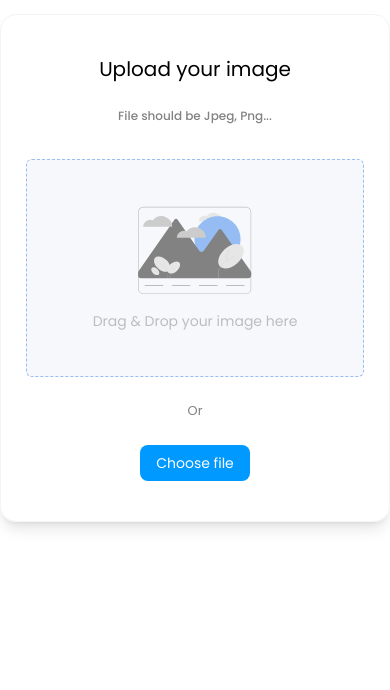
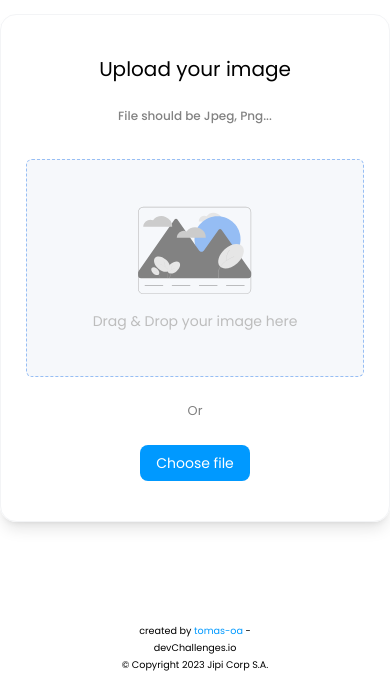
Before and after one commit to tomas-oa/image-uploader, a Next.js app: page / in a window 390 px wide. Shown: the part 154-844 px from the top of the page. Built offline with nearby package versions, Linux system fonts and the light colour scheme.

Commit message:
feat: :lipstick: footer shows always

```diff
--- a/src/app/components/Footer.tsx
+++ b/src/app/components/Footer.tsx
@@ -1,6 +1,6 @@
 export default function Footer () {
   return (
-    <footer className="hidden sm:block md:block lg:block absolute -bottom-2 left-1/2 transform -translate-x-1/2 -translate-y-1/2 text-xs text-center">
+    <footer className="absolute -bottom-2 left-1/2 transform -translate-x-1/2 -translate-y-1/2 text-xs text-center">
       <small>created by <a className="text-[#09f]" href="https://github.com/tomas-oa">tomas-oa</a> - devChallenges.io</small>
       <br />
       <small> <span>&copy;</span> Copyright 2023 Jipi Corp S.A. </small>
```
